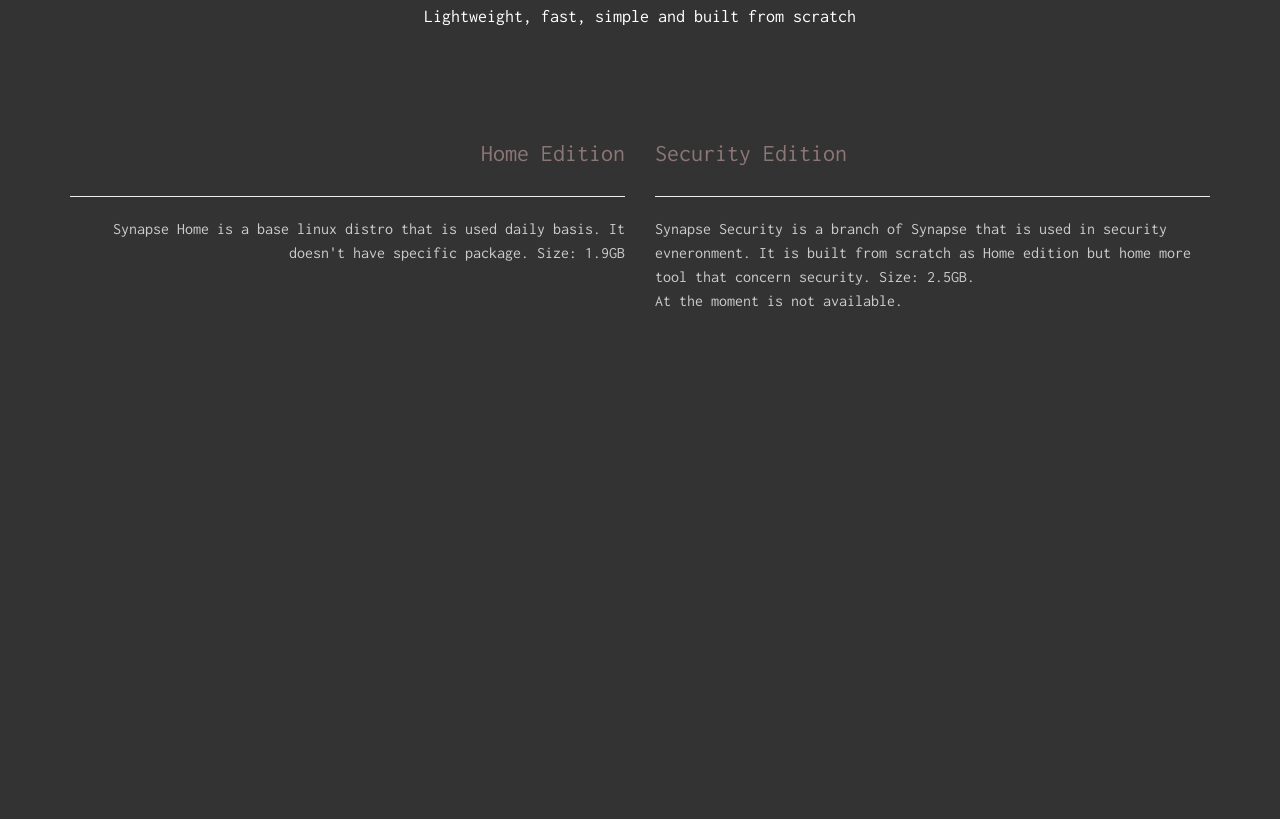
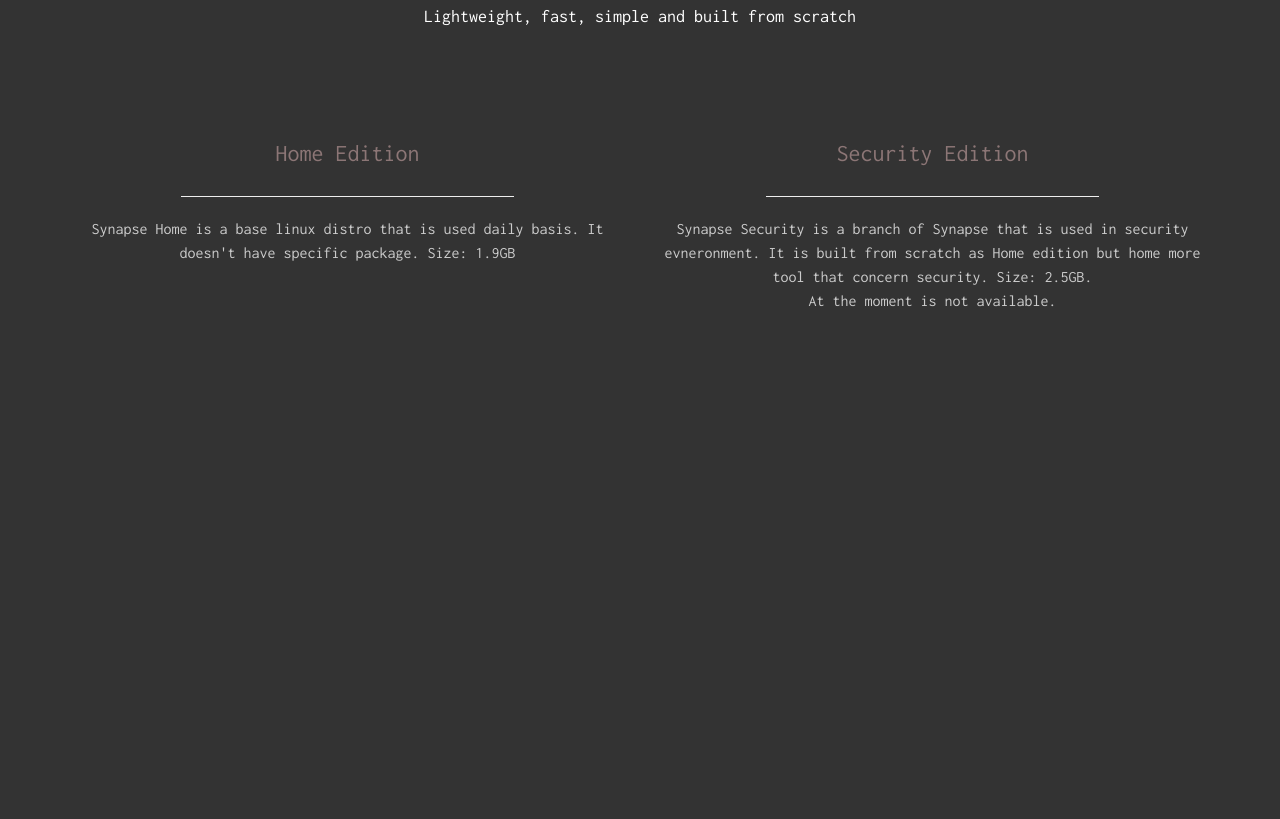
Before and after one commit to OpenMedusa/OpenMedusa.github.io, a plain HTML site: page index.html in a window 1280 px wide. Shown: the part 2481-3300 px from the top of the page. Drawn offline with nearby package versions, Linux system fonts and the light colour scheme; a web font is replaced by a local one.

Commit message:
Update style.css

```diff
--- a/css/style.css
+++ b/css/style.css
@@ -945,3 +945,24 @@ h1, h2, h3, h4, h5, h6 {
 }
 
 /*# sourceMappingURL=style.css.map */
+
+.home{
+}
+
+.home h3{
+  text-align: center;
+}
+
+.home p{
+  text-align: center;
+}
+
+hr{
+  margin-left: 20%;
+  margin-right: 20%;
+}
+
+.title{
+  text-align: center;
+  font-size: 45px;
+}
```
